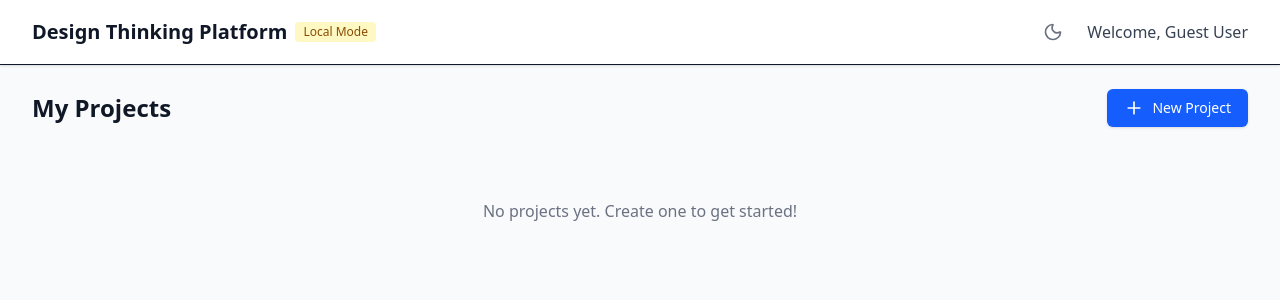
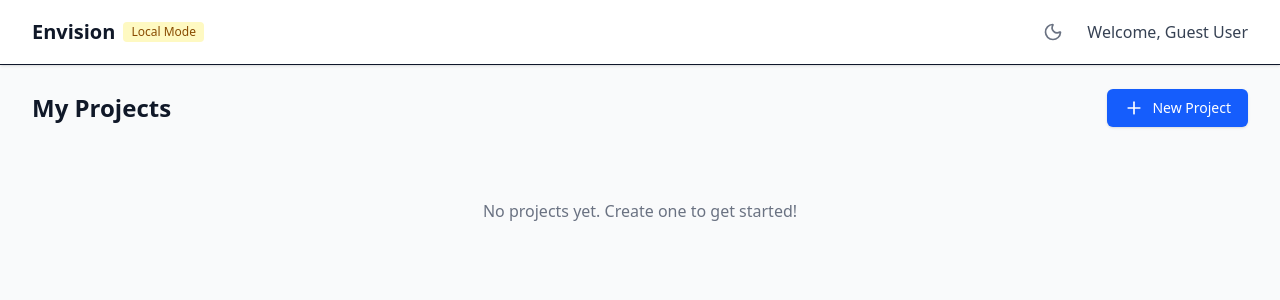
Before and after one commit to Armaan-Indani/design-thinking-project, a React (Vite) app in the folder client/: page / in a window 1280 px wide. Shown: the top 300 px of the page. Built offline with nearby package versions, Linux system fonts and the light colour scheme.

Commit message:
feat: name changed to Envision

```diff
--- a/client/index.html
+++ b/client/index.html
@@ -4,7 +4,7 @@
     <meta charset="UTF-8" />
     <link rel="icon" type="image/svg+xml" href="/vite.svg" />
     <meta name="viewport" content="width=device-width, initial-scale=1.0" />
-    <title>client</title>
+    <title>Envision</title>
   </head>
   <body>
     <div id="root"></div>
--- a/client/package.json
+++ b/client/package.json
@@ -1,5 +1,5 @@
 {
-  "name": "client",
+  "name": "envision-client",
   "private": true,
   "version": "0.0.0",
   "type": "module",
--- a/client/src/components/VisualRenderer.jsx
+++ b/client/src/components/VisualRenderer.jsx
@@ -86,7 +86,7 @@ const VisualRenderer = ({ template, content, innerRef }) => {
           </div>
         </div>
         <div style={{ marginTop: '48px', paddingTop: '16px', borderTop: `1px solid ${colors.gray200}`, textAlign: 'center', fontSize: '14px', color: colors.gray400 }}>
-          Generated by Design Thinking Platform
+          Generated by Envision
         </div>
       </div>
     );
@@ -135,7 +135,7 @@ const VisualRenderer = ({ template, content, innerRef }) => {
           </div>
         </div>
         <div style={{ marginTop: '48px', paddingTop: '16px', borderTop: `1px solid ${colors.gray200}`, textAlign: 'center', fontSize: '14px', color: colors.gray400 }}>
-          Generated by Design Thinking Platform
+          Generated by Envision
         </div>
       </div>
     );
@@ -165,7 +165,7 @@ const VisualRenderer = ({ template, content, innerRef }) => {
           )}
         </div>
         <div style={{ marginTop: '48px', paddingTop: '16px', borderTop: `1px solid ${colors.gray200}`, textAlign: 'center', fontSize: '14px', color: colors.gray400 }}>
-          Generated by Design Thinking Platform
+          Generated by Envision
         </div>
       </div>
     );
@@ -209,7 +209,7 @@ const VisualRenderer = ({ template, content, innerRef }) => {
           )}
         </div>
         <div style={{ marginTop: '48px', paddingTop: '16px', borderTop: `1px solid ${colors.gray200}`, textAlign: 'center', fontSize: '14px', color: colors.gray400 }}>
-          Generated by Design Thinking Platform
+          Generated by Envision
         </div>
       </div>
     );
@@ -254,7 +254,7 @@ const VisualRenderer = ({ template, content, innerRef }) => {
           ))}
         </div>
         <div style={{ marginTop: '48px', paddingTop: '16px', borderTop: `1px solid ${colors.gray200}`, textAlign: 'center', fontSize: '14px', color: colors.gray400 }}>
-          Generated by Design Thinking Platform
+          Generated by Envision
         </div>
       </div>
     );
@@ -350,7 +350,7 @@ const VisualRenderer = ({ template, content, innerRef }) => {
           </table>
         </div>
         <div style={{ marginTop: '48px', paddingTop: '16px', borderTop: `1px solid ${colors.gray200}`, textAlign: 'center', fontSize: '14px', color: colors.gray400 }}>
-          Generated by Design Thinking Platform
+          Generated by Envision
         </div>
       </div>
     );
@@ -641,7 +641,7 @@ const VisualRenderer = ({ template, content, innerRef }) => {
           })}
         </div>
         <div style={{ marginTop: '48px', paddingTop: '16px', borderTop: `1px solid ${colors.gray200}`, textAlign: 'center', fontSize: '14px', color: colors.gray400 }}>
-          Generated by Design Thinking Platform
+          Generated by Envision
         </div>
       </div>
     );
@@ -686,7 +686,7 @@ const VisualRenderer = ({ template, content, innerRef }) => {
           ))}
         </div>
         <div style={{ marginTop: '48px', paddingTop: '16px', borderTop: `1px solid ${colors.gray200}`, textAlign: 'center', fontSize: '14px', color: colors.gray400 }}>
-          Generated by Design Thinking Platform
+          Generated by Envision
         </div>
       </div>
     );
@@ -717,7 +717,7 @@ const VisualRenderer = ({ template, content, innerRef }) => {
           )}
         </div>
         <div style={{ marginTop: '48px', paddingTop: '16px', borderTop: `1px solid ${colors.gray200}`, textAlign: 'center', fontSize: '14px', color: colors.gray400 }}>
-          Generated by Design Thinking Platform
+          Generated by Envision
         </div>
       </div>
     );
@@ -935,7 +935,7 @@ const VisualRenderer = ({ template, content, innerRef }) => {
              ))}
           </div>
           <div style={{ marginTop: '48px', paddingTop: '16px', borderTop: `1px solid ${colors.gray200}`, textAlign: 'center', fontSize: '14px', color: colors.gray400 }}>
-             Generated by Design Thinking Platform
+             Generated by Envision
           </div>
        </div>
     );
@@ -1127,7 +1127,7 @@ const VisualRenderer = ({ template, content, innerRef }) => {
                 );
             })}
              <div style={{ position: 'absolute', bottom: '20px', width: '100%', textAlign: 'center', fontSize: '14px', color: colors.gray400 }}>
-                Generated by Design Thinking Platform
+                Generated by Envision
             </div>
         </div>
     );
--- a/client/src/pages/Dashboard.jsx
+++ b/client/src/pages/Dashboard.jsx
@@ -64,7 +64,7 @@ export default function Dashboard() {
         <div className="max-w-7xl mx-auto px-4 sm:px-6 lg:px-8">
           <div className="flex justify-between h-16">
             <div className="flex items-center">
-              <h1 className="text-xl font-bold text-gray-900 dark:text-white">Design Thinking Platform</h1>
+              <h1 className="text-xl font-bold text-gray-900 dark:text-white">Envision</h1>
               <span className="ml-2 px-2 py-0.5 rounded text-xs bg-yellow-100 text-yellow-800 dark:bg-yellow-900 dark:text-yellow-100">Local Mode</span>
             </div>
             <div className="flex items-center space-x-4">
```
Also changed, not shown: 1 other file (tests, documents, lock files or other folders).
